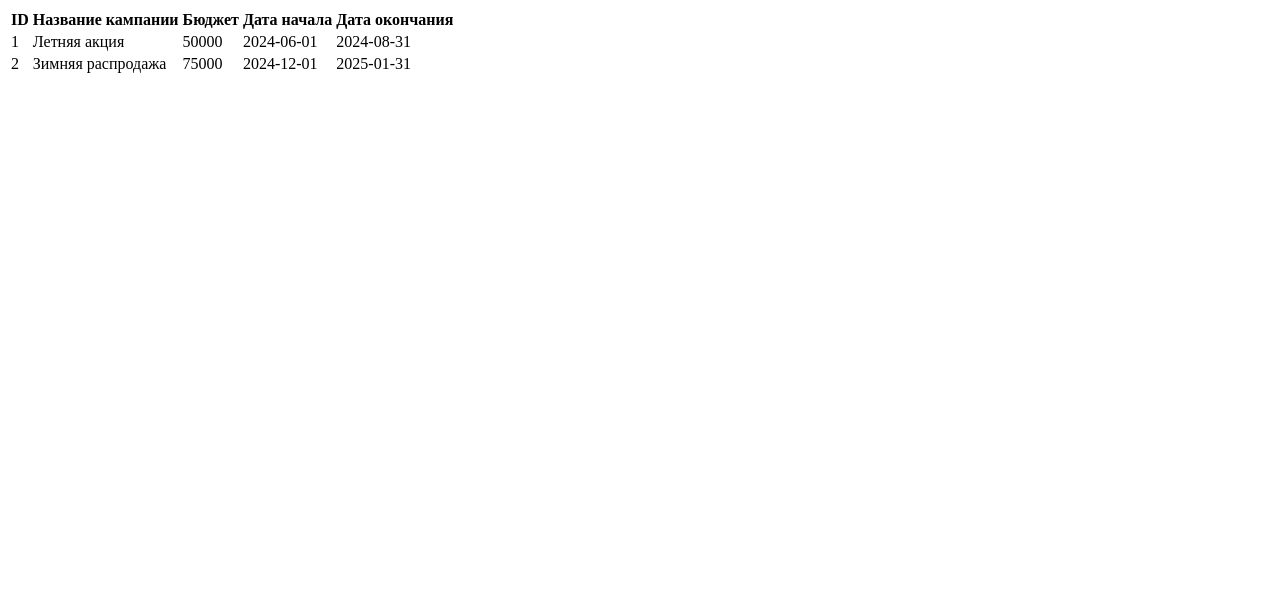
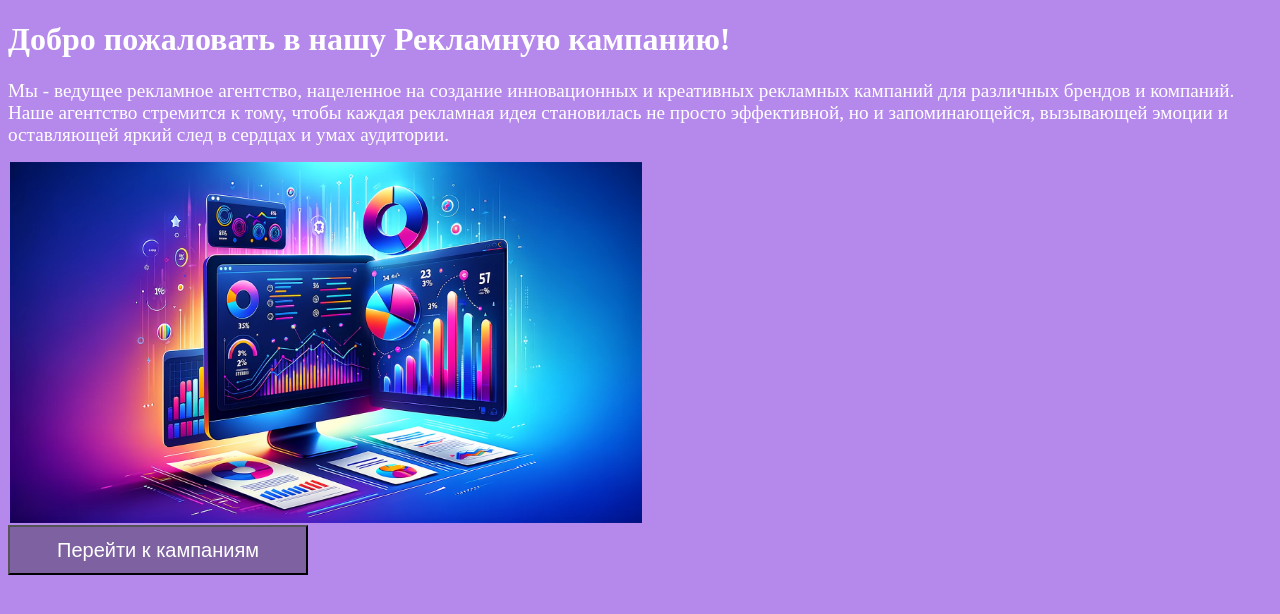
Before and after one commit to polina0710/Web, a plain HTML site: page lab7.2.1/page1.html in a window 1280 px wide. Drawn offline with nearby package versions, Linux system fonts and the light colour scheme.

Commit message:
Fix lab7.2.1

```diff
--- a/lab7.2.1/campaigns.json
+++ b/lab7.2.1/campaigns.json
@@ -13,6 +13,27 @@
       "budget": "75000",
       "startDate": "2024-12-01",
       "endDate": "2025-01-31"
+    },
+    {
+      "id": "3",
+      "name": "Осенний фестиваль",
+      "budget": "30000",
+      "startDate": "2024-09-15",
+      "endDate": "2024-10-15"
+    },
+    {
+      "id": "4",
+      "name": "Весенний карнавал",
+      "budget": "60000",
+      "startDate": "2024-03-01",
+      "endDate": "2024-05-01"
+    },
+    {
+      "id": "5",
+      "name": "Новогодняя елка",
+      "budget": "85000",
+      "startDate": "2024-11-20",
+      "endDate": "2025-01-05"
     }
   ]
 }
--- a/lab7.2.1/page1.html
+++ b/lab7.2.1/page1.html
@@ -2,10 +2,54 @@
 <html lang="ru">
 <head>
 <meta charset="UTF-8">
+<title>Рекламная кампания</title>
 <script src="https://code.jquery.com/jquery-3.6.0.min.js"></script>
+<style>
+    body {
+        background-color: #b589eb;
+        color: white
+    }
+    .page {
+        display: none;
+        background-color: #b589eb;
+    }
+    .active {
+        display: block;
+    }
+    img {
+        margin: 2px;
+        display: block;
+        width: 50%;
+        height: auto;
+    }
+    .button {
+        width: 300px;
+        height: 50px;
+        font-size: 20px;
+        color: white;
+        background-color: #7d61a0;
+    }
+    .content-block {
+        margin-bottom: 20px;
+        background-color: #b589eb;
+    }
+
+</style>
 </head>
 <body>
-<table id="campaignData">
+
+<div id="home" class="page active">
+    <h1>Добро пожаловать в нашу Рекламную кампанию!</h1>
+    <p><big>Мы - ведущее рекламное агентство, нацеленное на создание инновационных и креативных рекламных кампаний для различных брендов и компаний. Наше агентство стремится к тому, чтобы каждая рекламная идея становилась не просто эффективной, но и запоминающейся, вызывающей эмоции и оставляющей яркий след в сердцах и умах аудитории.</big></p>
+    <div class="content-block">
+        <img src="1348c702-966d-475e-a815-5960e8b222f6.webp">
+        <button class="button" onclick="showPage('campaignData')">Перейти к кампаниям</button>
+    </div>
+</div>
+
+<div id="campaignData" class="page">
+    <h1>Данные кампании</h1>
+    <table>
       <thead>
         <tr>
           <th>ID</th>
@@ -17,8 +61,18 @@
       </thead>
       <tbody></tbody>
     </table>
+    <button class="button" onclick="showPage('home')">Вернуться на главную</button>
+</div>
 
 <script>
+    function showPage(pageId) {
+        document.querySelectorAll('.page').forEach(page => {
+            page.classList.remove('active');
+        });
+
+        document.getElementById(pageId).classList.add('active');
+    }
+
     $(document).ready(function() {
       loadData();
     });
@@ -58,5 +112,6 @@ function errorHandler(jqXHR, textStatus, errorThrown) {
       alert("Ошибка: " + textStatus + ' ' + errorThrown);
     }
 </script>
+
 </body>
 </html>
```
Also changed, not shown: lab7.2.1/1348c702-966d-475e-a815-5960e8b222f6.webp (added). Lines whose indentation alone changed are shown as unchanged.
